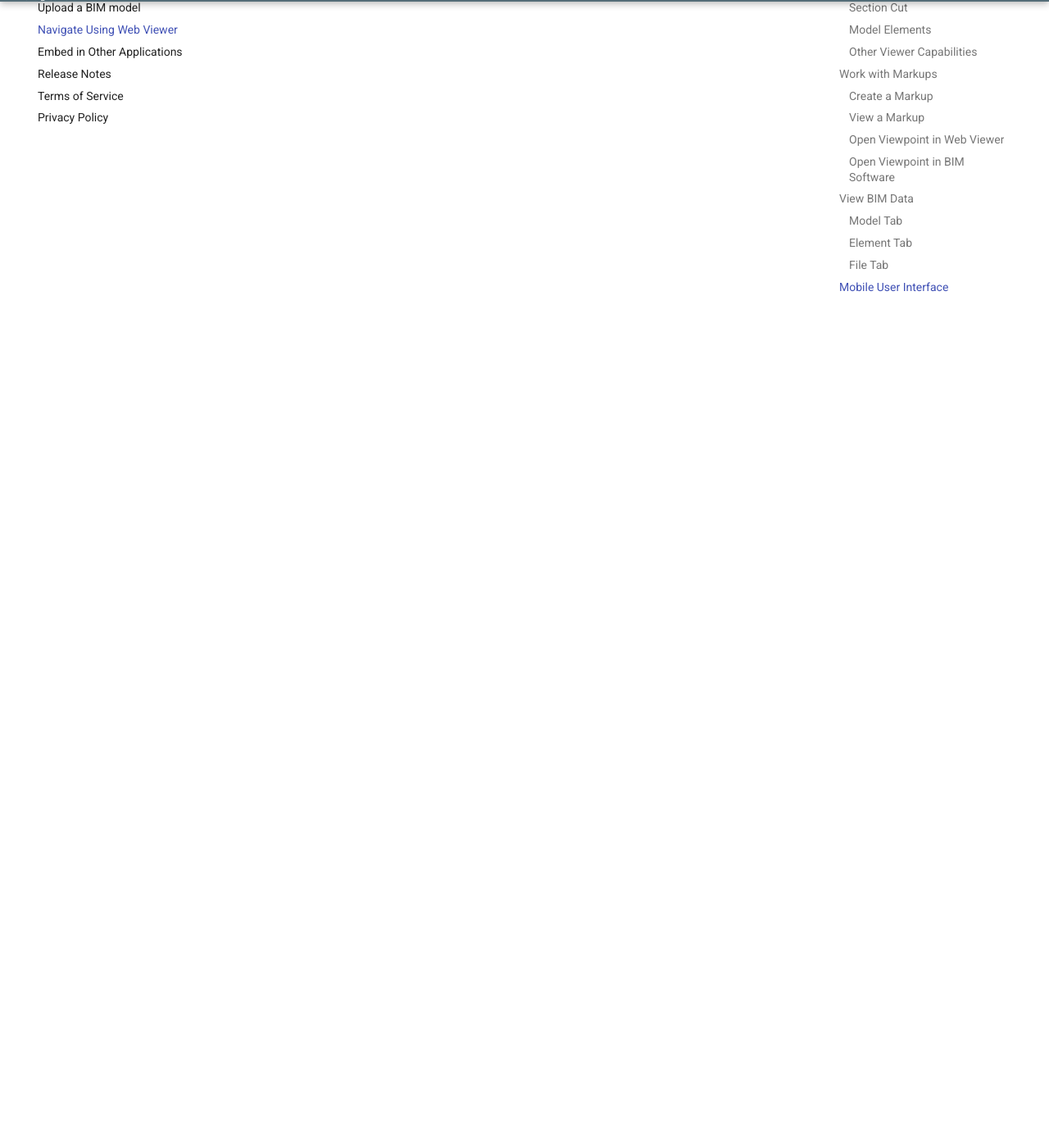
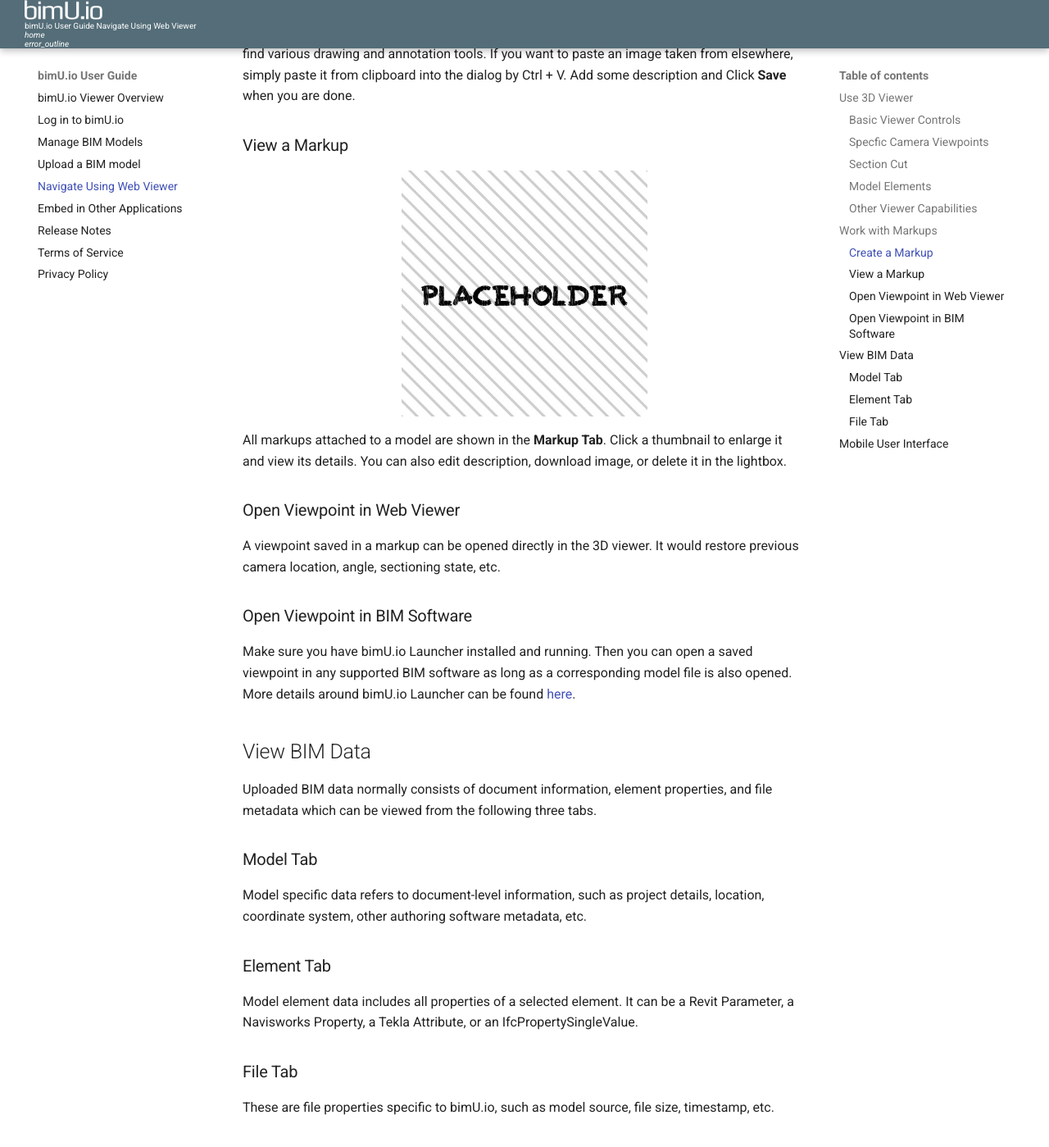
Before and after one commit to Transformosa/bimU.io.Docs, an MkDocs documentation site: the page built from docs/navigate-using-web-viewer.md, in a window 1280 px wide and 1400 px high, scrolled down 3611 px. Shown: the whole window at 82% size. Built offline with MkDocs 1.6.1 and Material for MkDocs 9.7.7, drawn with Linux system fonts in a browser that asks for light colours; comment, search, counter and statistics services are not loaded; some of the changed text lies outside the part shown.

Commit message:
finished viewer page instruction

```diff
--- a/docs/navigate-using-web-viewer.md
+++ b/docs/navigate-using-web-viewer.md
@@ -1,6 +1,6 @@
-# Nagivate Using Web Viewer
+# Nagivate Using Web Model Viewer
 
-Some introduction here...
+Clicking the magnifier button or on a model name brings you to a web model viewer page. You can view your model in a 3D viewer along with BIM data and saved markups.
 
 ![Screenshot](images/placeholder.jpg){: class="center" style="width:300px"}
 
@@ -50,24 +50,46 @@
 - **Switch to Embedded Mode:** This tool enables the embedded mode which isolates the 3D viewer from the user interface. You can still view BIM data from the toolbar. It is particularly useful when the fullscreen mode is not supported, such as iOS devices.
 
 ## Work with Markups
-What is a markup?
+
+![Screenshot](images/placeholder.jpg){: class="center" style="width:300px"}
+
+In bimU.io, a markup is more than an image with some sketches. In addition to adding lines, shapes, freehand drawings, texts, etc. to annotate a screenshot of model view, every markup can capture a camera viewpoint and include a short description. You can then navigate to this location in a model later by opening the viewpoint in the 3D viewer or other BIM software. The concept is similar to BIM Collaboration Format (BCF). bimU.io Agile, our full-fledged BIM issue tracking solution, will also support BCF in early 2020.
 
 ### Create a Markup
 
+![Screenshot](images/placeholder.jpg){: class="center" style="width:300px"}
+
+Click the **Create Markup** placeholder in the **Markup Tab** and a dialog will pop up where you can find various drawing and annotation tools. If you want to paste an image taken from elsewhere, simply paste it from clipboard into the dialog by Ctrl + V. Add some description and Click **Save** when you are done.
+
 ### View a Markup
-Can edit description, download image, delete.
+
+![Screenshot](images/placeholder.jpg){: class="center" style="width:300px"}
+
+All markups attached to a model are shown in the **Markup Tab**. Click a thumbnail to enlarge it and view its details. You can also edit description, download image, or delete it in the lightbox.
 
 ### Open Viewpoint in Web Viewer
 
+A viewpoint saved in a markup can be opened directly in the 3D viewer. It would restore previous camera location, angle, sectioning state, etc.
+
 ### Open Viewpoint in BIM Software
+
+Make sure you have bimU.io Launcher installed and running. Then you can open a saved viewpoint in any supported BIM software as long as a corresponding model file is also opened. More details around bimU.io Launcher can be found [here](/upload-a-bim-model#install-bimu.io-launcher).
 
 ## View BIM Data
 
+Uploaded BIM data normally consists of document information, element properties, and file metadata which can be viewed from the following three tabs.
+
 ### Model Tab
+
+Model specific data refers to document-level information, such as project details, location, coordinate system, other authoring software metadata, etc.
 
 ### Element Tab
 
+Model element data includes all properties of a selected element. It can be a Revit Parameter, a Navisworks Property, a Tekla Attribute, or an IfcPropertySingleValue.
+
 ### File Tab
+
+These are file properties specific to bimU.io, such as model source, file size, timestamp, etc.
 
 ## Mobile User Interface
 
```
